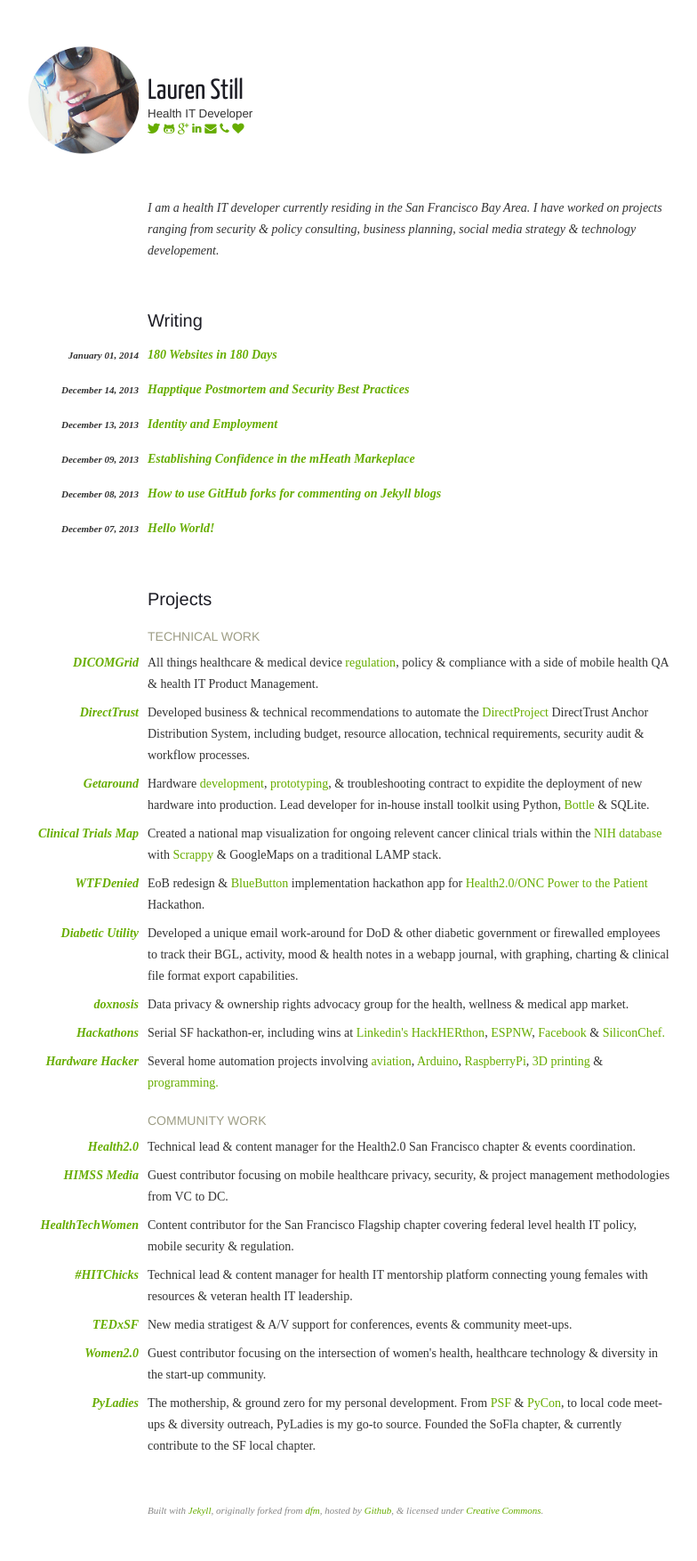
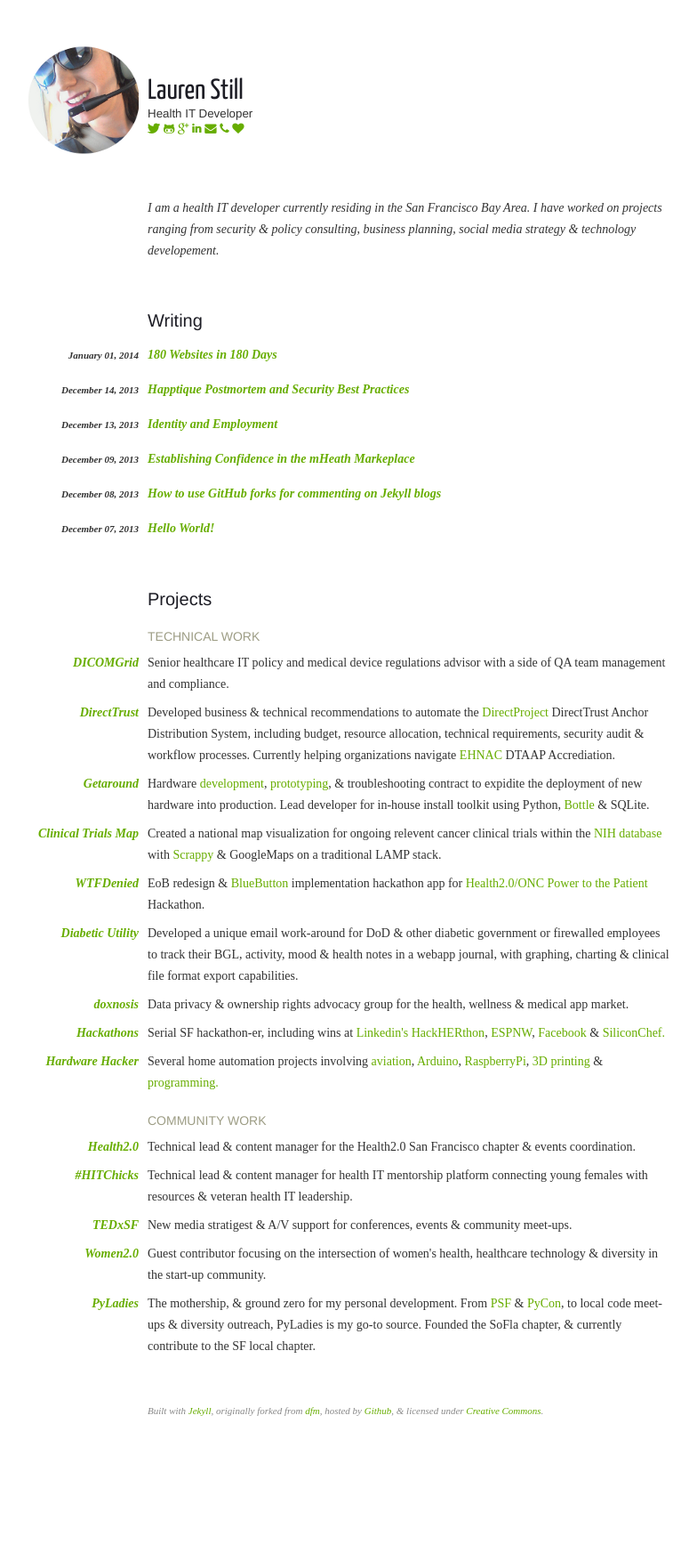
Before and after one commit to laurenstill/laurenstill.github.io, a Jekyll site: the page built from index.html, in a window 1280 px wide. Shown: the whole page at 89% size, without its empty margins (279-1063 px from the left). Built offline with Jekyll 4.4.1, drawn with Linux system fonts in a browser that asks for light colours; after the commit the page ends 1642 px from its top, so only the background shows below that.

Commit message:
Update index.html
update DG, DT

```diff
--- a/_layouts/index.html
+++ b/_layouts/index.html
@@ -48,7 +48,7 @@
                     <a href="http://www.dicomgrid.com">DICOMGrid</a>
                     </span>
                      <span class="project-desc">
-                    All things healthcare &amp; medical device <a href="http://www.fda.gov/MedicalDevices/">regulation</a>, policy &amp; compliance with a side of mobile health QA &amp; health IT Product Management.
+                   Senior healthcare IT policy and medical device regulations advisor with a side of QA team management and compliance.
                     </span>
          </li>
 
@@ -57,7 +57,7 @@
                  <a href="http://www.directtrust.org">DirectTrust</a>
                 </span>
                 <span class="project-desc">
-                    Developed business &amp; technical recommendations to automate the <a href="http://wiki.directproject.org/">DirectProject</a>  DirectTrust Anchor Distribution System, including budget, resource allocation, technical requirements, security audit &amp; workflow processes.
+                    Developed business &amp; technical recommendations to automate the <a href="http://wiki.directproject.org/">DirectProject</a>  DirectTrust Anchor Distribution System, including budget, resource allocation, technical requirements, security audit &amp; workflow processes.  Currently helping organizations navigate <a href="http://ehnac.org/">EHNAC</a> DTAAP Accrediation.
                 </span>
           </li>
 
@@ -144,22 +144,7 @@
                     Technical lead &amp; content manager for the Health2.0 San Francisco chapter &amp; events coordination.
                 </span>
             </li>
-            <li class="project">
-                <span class="project-name">
-                    <a href="http://www.himssmedia.com/">HIMSS Media</a>
-                </span>
-                <span class="project-desc">
-                    Guest contributor focusing on mobile healthcare privacy, security, &amp; project management methodologies from VC to DC.
-                </span>
-            </li>
-            <li class="project">
-                <span class="project-name">
-                    <a href="http://www.healthtechwomen.com">HealthTechWomen</a>
-                </span>
-                <span class="project-desc">
-                    Content contributor for the San Francisco Flagship chapter covering federal level health IT policy, mobile security &amp; regulation.
-                </span>
-            </li>
+
             <li class="project">
                 <span class="project-name">
                     <a href="http://wwww.hitchicks.com">#HITChicks</a>
```
